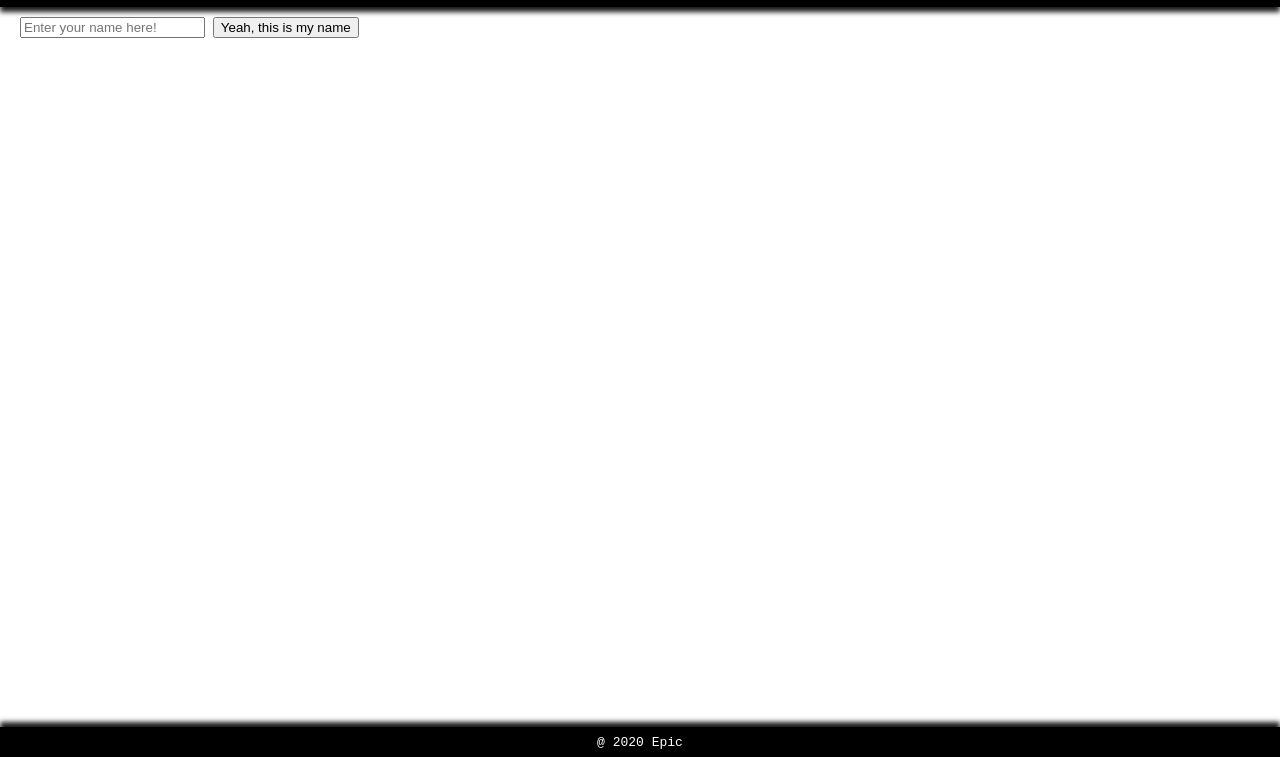
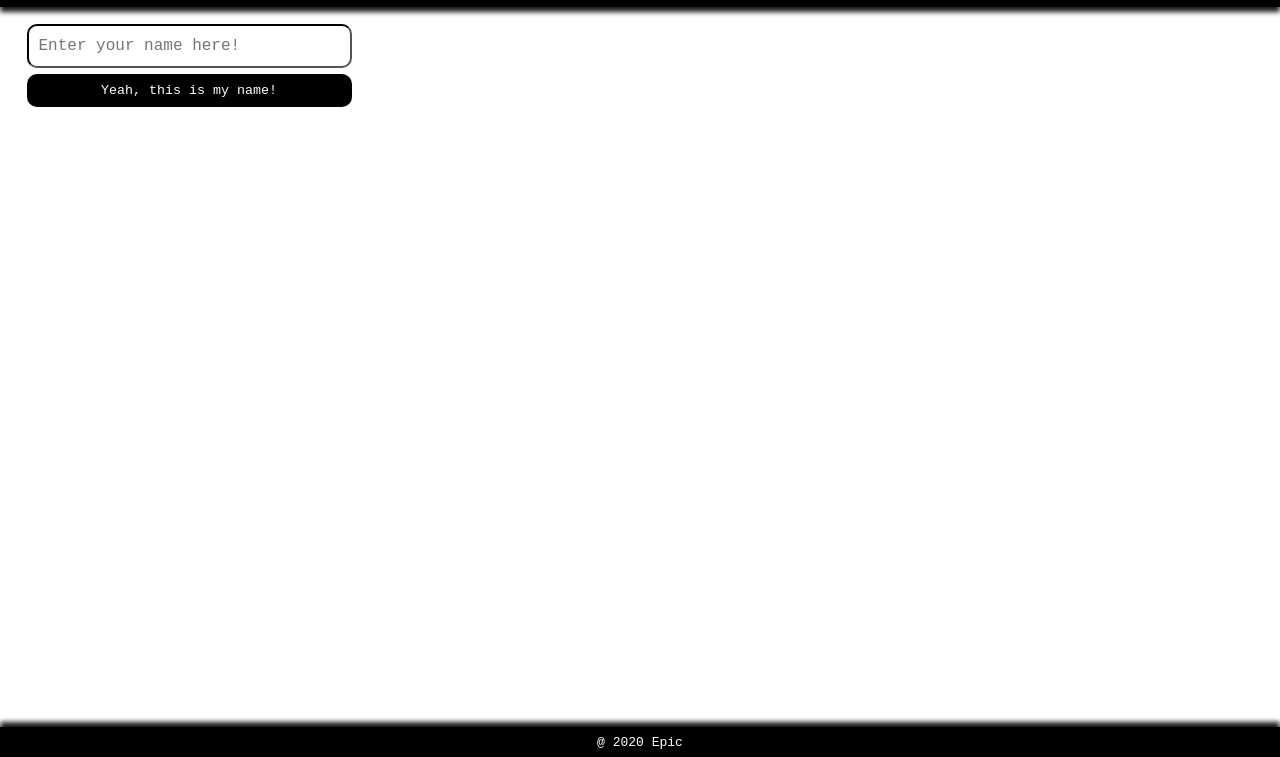
Before and after one commit to HelpriksWullur/epicsite, a plain HTML site: page index.html in a window 1280 px wide. Shown: the part 43-800 px from the top of the page. Drawn offline with Linux system fonts and the light colour scheme.

Commit message:
Menambahkan style pada inputan nama

```diff
--- a/assets/style.css
+++ b/assets/style.css
@@ -31,3 +31,31 @@ html, body {
   box-shadow: 0 -5px 5px rgba(0, 0, 0, 0.9);
   color: #ffffff;
 }
+
+#nametxt {
+  height: 2rem;
+  border-radius: 10px;
+  border-color: #000000;
+  padding: 20px 10px;
+  font-size: 16px;
+  margin-bottom: 0.5rem;
+  font-family: monospace;
+}
+
+#namebtn {
+  height: 2.5rem;
+  border: none;
+  border-radius: 10px;
+  background-color: #000000;
+  color: #ffffff;
+  padding-left: 5px;
+  padding-right: 5px;
+  font-family: monospace;
+}
+
+.namefrm {
+  display: flex;
+  flex-direction: column;
+  width: 25rem;
+  padding: 0.5rem;
+}
--- a/index.html
+++ b/index.html
@@ -8,8 +8,10 @@
     <h1>Epic Site</h1>
   </div>
   <div class="content">
-    <input id="nametxt" type="text" name="" value="" placeholder="Enter your name here!">
-    <button id="namebtn" type="button" name="button">Yeah, this is my name</button>
+    <div class="namefrm">
+      <input id="nametxt" type="text" name="" value="" placeholder="Enter your name here!">
+      <button id="namebtn" type="button" name="button">Yeah, this is my name!</button>
+    </div>
   </div>
   <div class="footer">
     @ 2020 Epic
```
